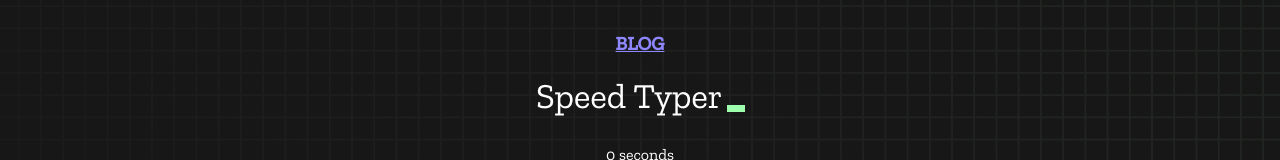
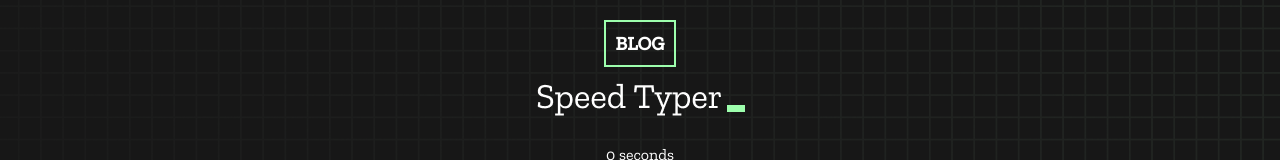
Before and after one commit to Kanon-Hosen/typing-monstart, a plain HTML site: page index.html in a window 1280 px wide. Shown: the top 160 px of the page. Drawn offline with nearby package versions, Linux system fonts and the light colour scheme.

Commit message:
assignment done

```diff
--- a/styles.css
+++ b/styles.css
@@ -18,9 +18,12 @@ nav{
 nav a{
   text-align: center;
   font-size: 19px;
-  color: rgb(143, 135, 255);
+  color: rgb(255, 255, 255);
   font-weight: 600;
   text-transform: uppercase;
+  text-decoration: none;
+  border: 2px solid #9dffad;
+  padding: 10px;
 }
 .box-container {
   width: 70%;
```
